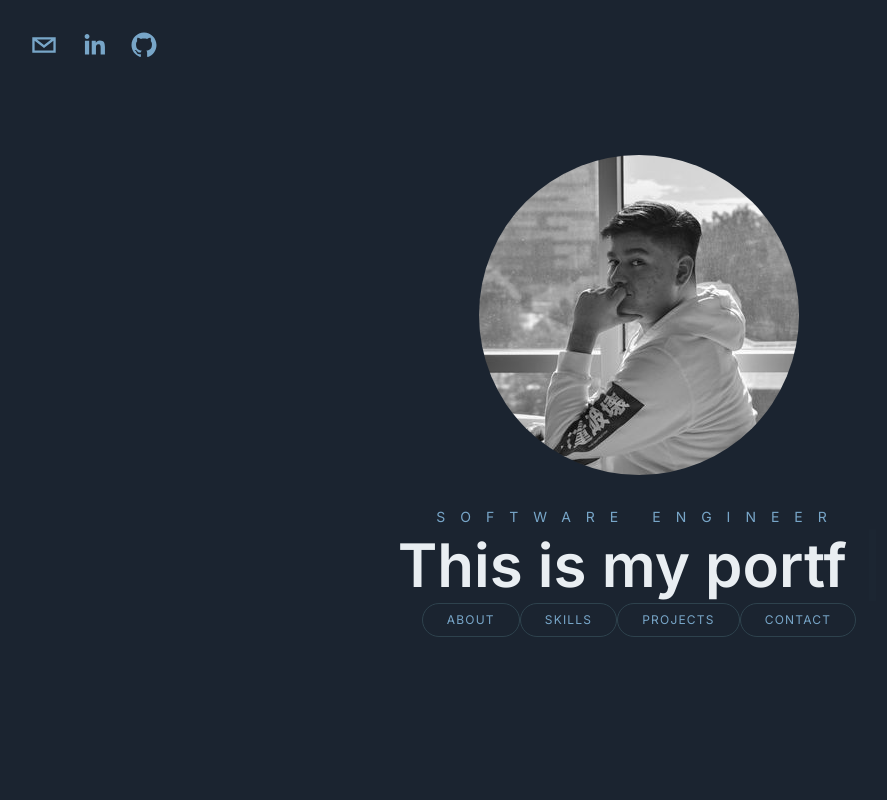
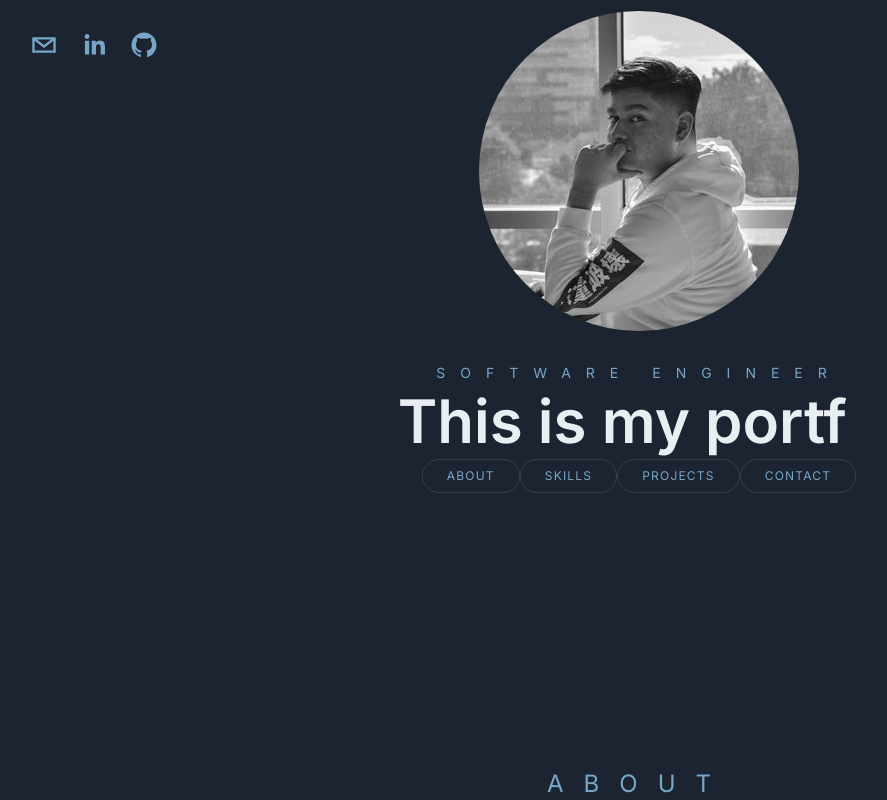
Before and after one commit to jcasi/jcasi_portfolio, a Next.js app: page / in a window 1280 px wide. Shown: the whole page, without its empty margins (1-888 px from the left). Built offline with nearby package versions, Linux system fonts and the light colour scheme.

Commit message:
snapping and padding adjustments

```diff
--- a/pages/index.tsx
+++ b/pages/index.tsx
@@ -21,7 +21,7 @@ export default function Home() {
       <Header />
 
       {/* Hero */}
-      <section id="hero" className="snap-end">
+      <section id="hero" className="snap-start py-4">
         <Hero />
       </section>
 
```
